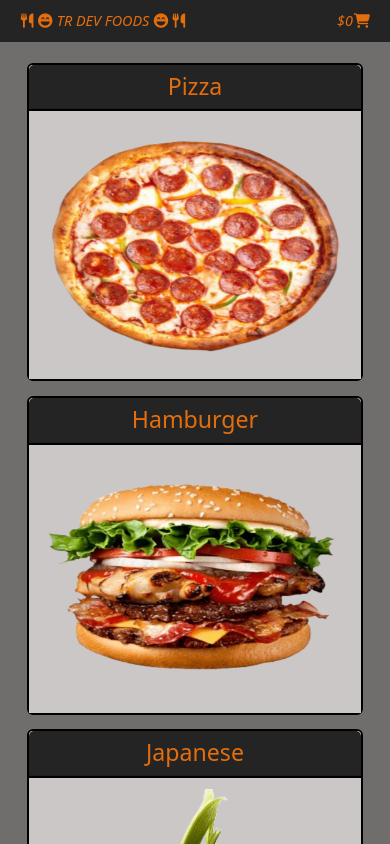
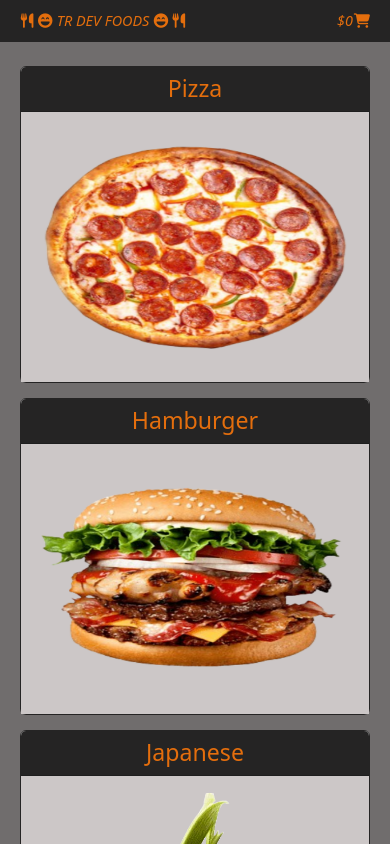
Before and after one commit to Thauan-Rafael/Food, a React (Vite) app: page / in a window 390 px wide. Shown: the top 844 px of the page. Built offline with nearby package versions, Linux system fonts and the light colour scheme.

Commit message:
Entering MVP state

```diff
--- a/src/index.css
+++ b/src/index.css
@@ -5,12 +5,12 @@
   min-height:100vh;
   display: grid;
   grid-template-rows: auto 1fr;
-  gap: 1%;
   background-color: #706d6d;
 }
 #header{
   padding: 0.5% 2% 0.5% 2%;
   background-color: #252424;
+  margin-bottom: 1%;
 }
 #header i, #header a{
   color: #e46e0d;
@@ -51,18 +51,18 @@
 }
 .categories-column .card{
   height: 100%;
-  border: 2px solid black;
+  border: 1px solid #252424;
 }
 .categories-column .card:hover{
   transform: scale(1.05);
 }
 .categories-column .card-header{
   background-color: #252424;
+  border-color: 2px solid #252424;
   color: #e46e0d;
 }
 .categories-column .card-body{
   background-color: #ccc7c7;
-  border-top: 2px solid black;
   padding: 0;
   display: flex;
   align-items: center;
@@ -71,7 +71,7 @@
 .card-image{
   width: 100%;
   margin: auto;
-  height: 29vh;
+  height: 28vh;
 }
 #japaneseCard .card-image{
   padding: 0 2% 0 2%;
@@ -255,7 +255,10 @@
     margin: 0;
   }
   #categories{
-    width: 90%;
+    width: 100%;
+  }
+  .row{
+    margin: auto;
   }
   .categories-column{
     margin-bottom: 4%;
@@ -477,6 +480,7 @@
 @media screen and (max-height: 576px) and (orientation: landscape){
   .itemPage{
     grid-template-rows: 0.5fr 9fr;
+    height: 85vh;
   }
   #categoriesSelect{
     height: 10vh;
```
